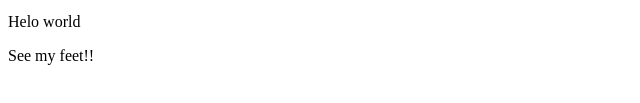
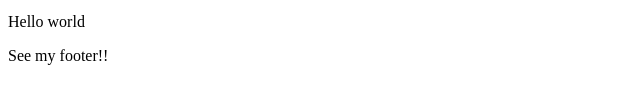
Before and after one commit to IyerVishSJSU/IyerVishSJSU.github.io, a plain HTML site: page index.html in a window 1280 px wide. Shown: the part 369-472 px from the top of the page, 0-640 px from the left. Drawn offline with Linux system fonts and the light colour scheme.

Commit message:
Added lines to index.html

```diff
--- a/index.html
+++ b/index.html
@@ -9,10 +9,10 @@
 <img src="https://upload.wikimedia.org/wikipedia/en/0/0d/Simpsons_FamilyPicture.png"/>
 <section id="comments">
 
-	<p>Helo world</p>
+	<p>Hello world</p>
 </section>
 <footer>
-	<p>See my feet!!</p>
+	<p>See my footer!!</p>
 </footer>
 </body>
 </html>
```
